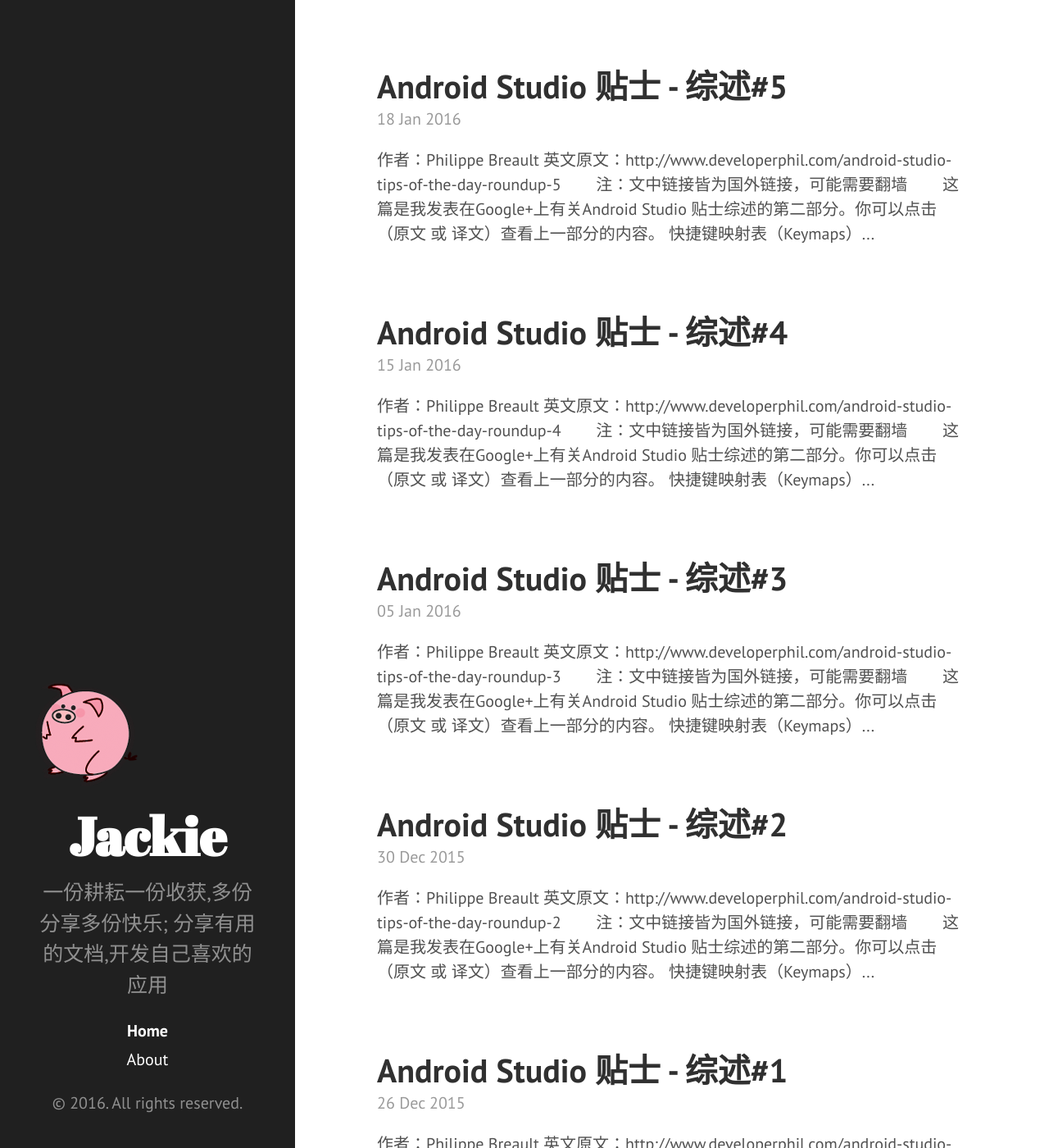
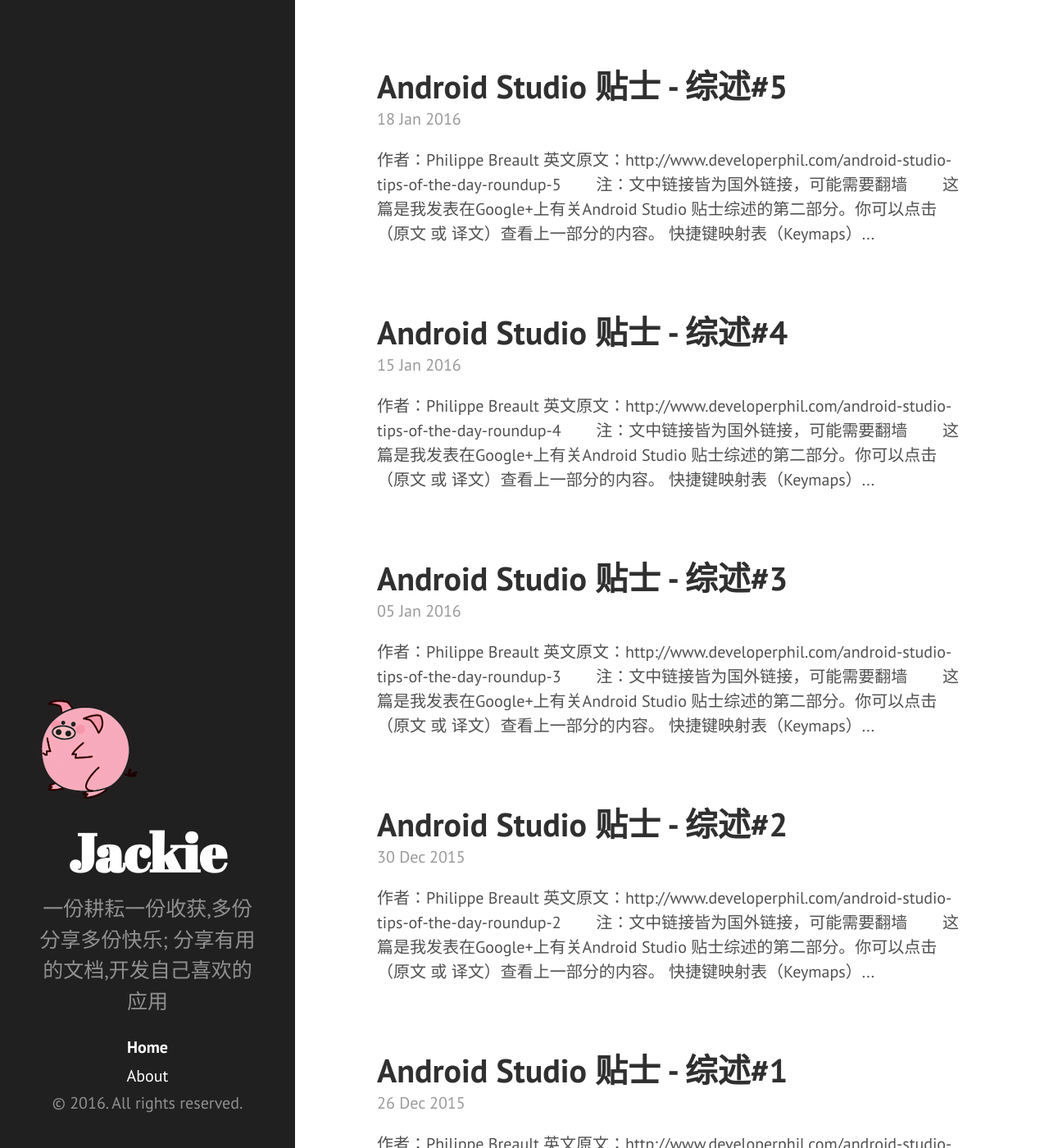
Before and after one commit to Jackie880823/Jackie880823.github.io, a Jekyll site: the page built from index.html, in a window 1280 px wide and 1400 px high. Shown: the whole window at 82% size. Built offline with Jekyll 4.4.1, drawn with Linux system fonts in a browser that asks for light colours; Markdown is read by kramdown in place of the engine named in the settings; the list of posts is cut into pages by our own code.

Commit message:
调整导航

```diff
--- a/public/css/hyde.css
+++ b/public/css/hyde.css
@@ -91,9 +91,9 @@
 }
 
 /* Sidebar nav */
-.sidebar-nav {
-  margin-bottom: 1rem;
-}
+/*.sidebar-nav {*/
+  /*margin-bottom: 1rem;*/
+/*}*/
 .sidebar-nav-item {
   display: block;
   line-height: 1.75;
```
